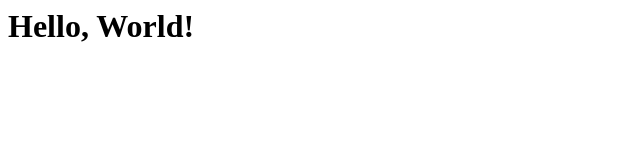
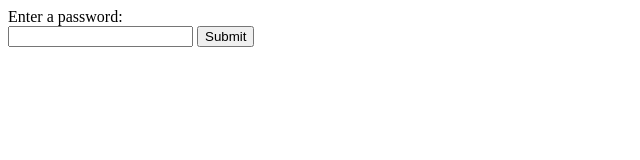
Before and after one commit to kisalisa/password-analyzer, a plain HTML site: page index.html in a window 1280 px wide. Shown: the whole page, without its empty margins (0-640 px from the left). Drawn offline with Linux system fonts and the light colour scheme.

Commit message:
simple form

```diff
--- a/index.html
+++ b/index.html
@@ -1 +1,6 @@
-<h1>Hello, World!</h1>
+
+<form>
+	Enter a password:<br>
+	<input type="text">
+	<input type="submit" value="Submit">
+</form>
```
